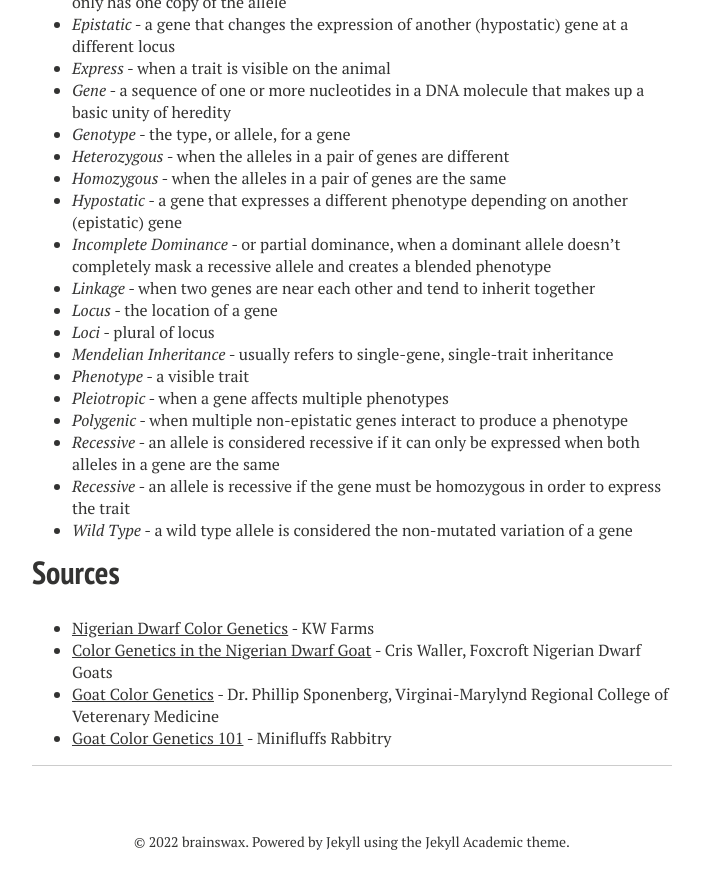
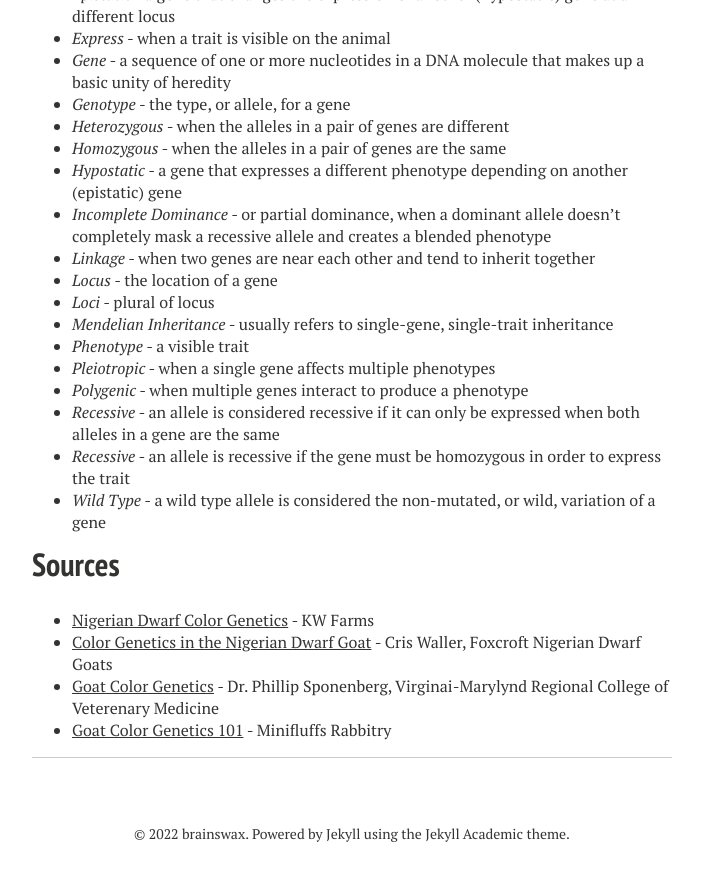
Before and after one commit to brainswax/goatsmith, a Jekyll site: the page built from docs/genetics/index.md, in a window 1280 px wide and 900 px high, scrolled down 2192 px. Shown: the top 889 px of the window, without its empty margins (288-991 px from the left). Built offline with Jekyll 4.4.1, drawn with Linux system fonts in a browser that asks for light colours; nearby versions of some CDN libraries; some of the changed text lies outside the part shown.

Commit message:
Corrections/clarifications to the genetics page

```diff
--- a/docs/genetics/index.md
+++ b/docs/genetics/index.md
@@ -79,11 +77,11 @@ Patterns and colors can inherit independent modifiers from each parent:
 - _Loci_ - plural of locus
 - _Mendelian Inheritance_ - usually refers to single-gene, single-trait inheritance
 - _Phenotype_ - a visible trait
-- _Pleiotropic_ - when a gene affects multiple phenotypes
-- _Polygenic_ - when multiple non-epistatic genes interact to produce a phenotype
+- _Pleiotropic_ - when a single gene affects multiple phenotypes
+- _Polygenic_ - when multiple genes interact to produce a phenotype
 - _Recessive_ - an allele is considered recessive if it can only be expressed when both alleles in a gene are the same
 - _Recessive_ - an allele is recessive if the gene must be homozygous in order to express the trait
-- _Wild Type_ - a wild type allele is considered the non-mutated variation of a gene
+- _Wild Type_ - a wild type allele is considered the non-mutated, or wild, variation of a gene
 
 # Sources
 
```
Also changed, not shown: other parts of docs/genetics/index.md (+2 -4 lines).
